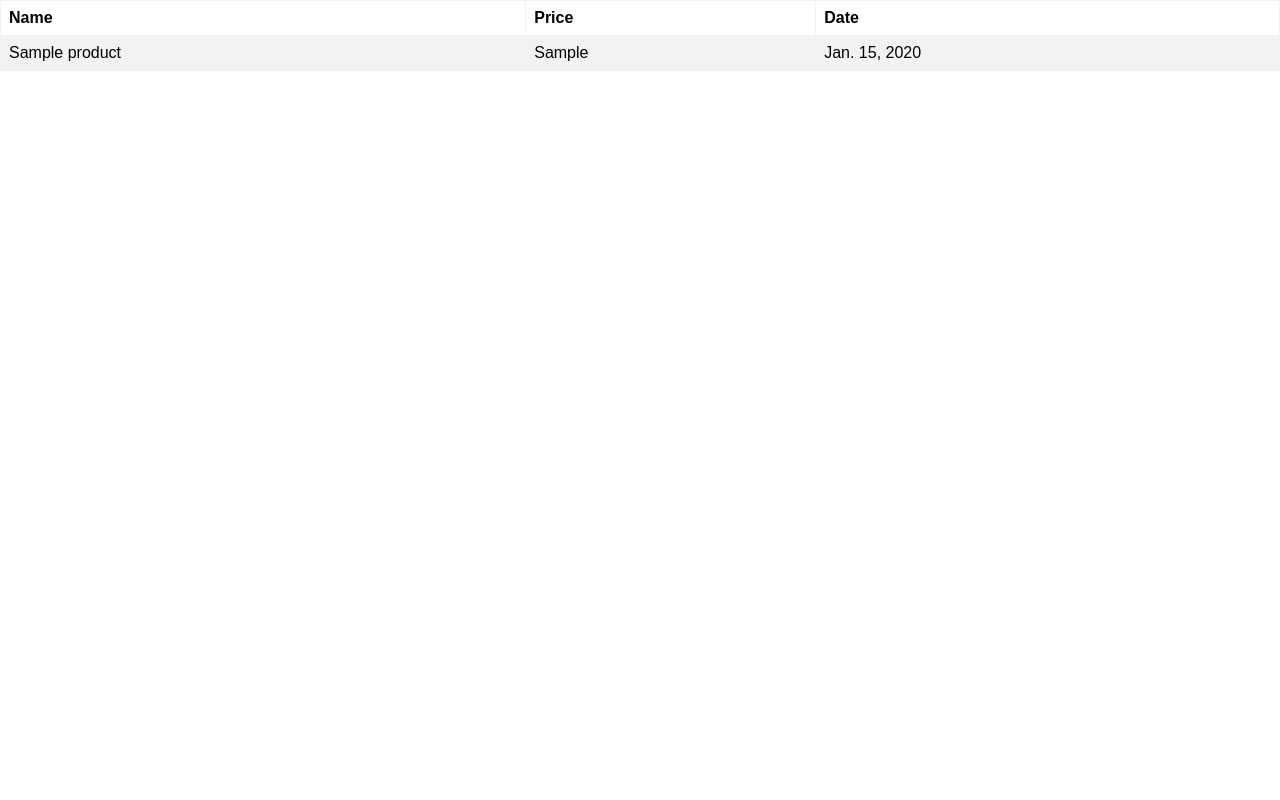
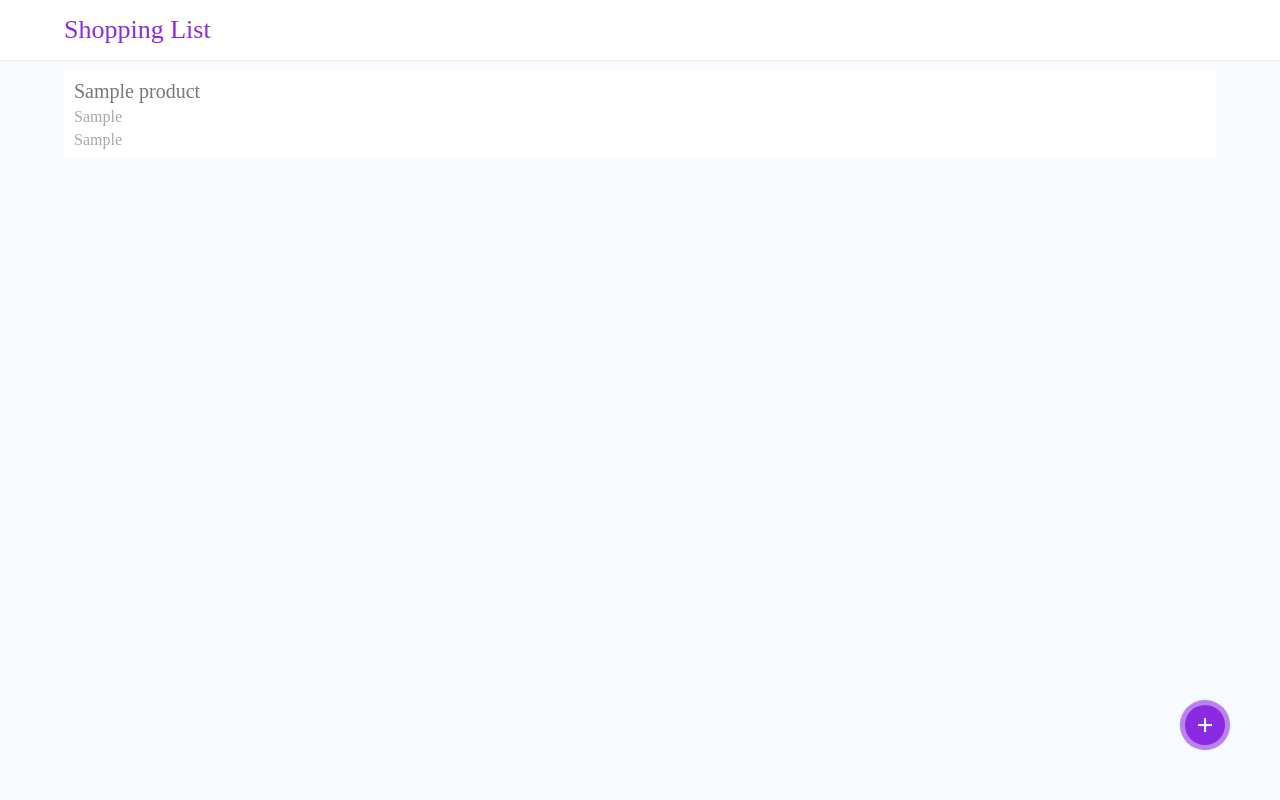
Before and after one commit to khanmdsagar/Django-CRUD-App, a Django app: page / in a window 1280 px wide. Run offline with Django 3.2, Linux system fonts and the light colour scheme; tables that the repository leaves empty hold one stand-in row (values such as "Sample post").

Commit message:
style updated fab button added

```diff
--- a/myapp/models.py
+++ b/myapp/models.py
@@ -5,4 +5,5 @@ from django.utils import timezone
 class Product(models.Model):
     name = models.CharField(max_length = 250)
     price = models.CharField(max_length = 250)
+    quantity = models.CharField(max_length = 250, default = 1)
     date_of_creation = models.DateField()
--- a/myapp/static/style.css
+++ b/myapp/static/style.css
@@ -1,19 +1,82 @@
 *{
     margin: 0;
 }
+body{
+  background-color: rgb(247, 251, 255);
+}
 
-table {
-    font-family: arial, sans-serif;
-    border-collapse: collapse;
+#nav-bar
+{
+    height: 60px;
     width: 100%;
-  }
+    position: fixed;
+    display: flex;
+    align-items: center;
+    box-shadow: 0px 0px 2px .1px rgb(212, 212, 212);
+    background-color: #fff;
+    font-size: 20px;
+    z-index: 999;
+    top: 0;
+}
 
-  td, th {
-    border: 1px solid #f3f2f2;
-    text-align: left;
-    padding: 8px;
-  }
+#nav-body
+{
+    width: 90%;
+    margin: 0 auto;
+    display: flex;
+    align-items: center;
+}
+#nav-name
+{
+    font-size: 26px;
+    color: blueviolet;
+}
 
-  tr:nth-child(even) {
-    background-color: #f3f2f2;
-  }
+#app{
+  width: 90%;
+  margin: 0 auto;
+  display: block;
+  margin-top: 60px;
+  padding-top: 10px;
+}
+
+#con-wrapper{
+  background-color: #fff;
+  padding: 10px;
+}
+
+#p-name{
+  font-size: 20px;
+  overflow: hidden;
+  white-space: nowrap;
+  text-overflow: ellipsis;
+  color: rgb(119, 119, 119);
+}
+
+.p-all{
+  font-size: 16px;
+  margin-top: 5px;
+  overflow: hidden;
+  white-space: nowrap;
+  text-overflow: ellipsis;
+  color: rgb(168, 168, 168);
+}
+
+#fab-button{
+  width: 40px;
+  height: 40px;
+  position: absolute;
+  bottom: 50px;
+  right: 50px;
+  background-color: blueviolet;
+  border-radius: 50%;
+  border: 5px solid rgba(226, 196, 255, 0.562);
+  box-shadow: 0px 0px 2px .1px rgb(212, 212, 212);
+  display: flex;
+  align-items: center;
+  justify-content: center;
+  font-size: 30px;
+  font-weight: bold;
+  color: #fff;
+  text-decoration: none;
+}
--- a/myapp/templates/index.html
+++ b/myapp/templates/index.html
@@ -1,18 +1,29 @@
 {% extends 'base.html' %}
 
 {% block content %}
-    <table>
-        <tr>
-            <th>Name</th>
-            <th>Price</th>
-            <th>Date</th>
-        </tr>
-        {% for product in products reversed %}
-            <tr>
-                <td>{{ product.name }}</td>
-                <td>{{ product.price }}</td>
-                <td>{{ product.date_of_creation }}</td>
-            </tr>
-        {% endfor %}
-    </table>
+    <div id="container">
+
+        <div id="nav-bar">
+            <div id="nav-body">
+                <label for="nav-body" id="nav-name">Shopping List</label>
+            </div>
+        </div>
+
+        <div id="app">
+
+            {% for product in products reversed %}
+                <div id="con-wrapper">
+                    <div id="p-name">{{ product.name }}</div>
+                    <div class="p-all">{{ product.price }}</div>
+                    <div class="p-all">{{ product.quantity }}</div>
+                </div>
+            {% endfor %}
+
+            <a id="fab-button" href="{% url 'insert' %}">
+                +
+            </a>
+
+        </div>
+
+    </div>
 {% endblock content %}
--- a/myapp/urls.py
+++ b/myapp/urls.py
@@ -2,5 +2,6 @@ from django.urls import path
 from . import views
 
 urlpatterns = [
-    path('', views.home, name = "myhome")
+    path('', views.home, name = "myhome"),
+    path('insert/', views.insertPage, name = "insert"),
 ]
--- a/myapp/views.py
+++ b/myapp/views.py
@@ -6,3 +6,6 @@ from myapp.models import Product
 def home(request):
     product = Product.objects.all()
     return render(request, 'index.html', {'products': product})
+
+def insertPage(request):
+    return render(request, 'insert.html')
```
Also changed, not shown: commands.txt (added, +7 -0 lines), myapp/templates/insert.html (added, +9 -0 lines), myapp/migrations/0001_initial.py, myapp/migrations/0002_auto_20210202_2342.py (deleted), myapp/migrations/0003_auto_20210202_2345.py (deleted).
